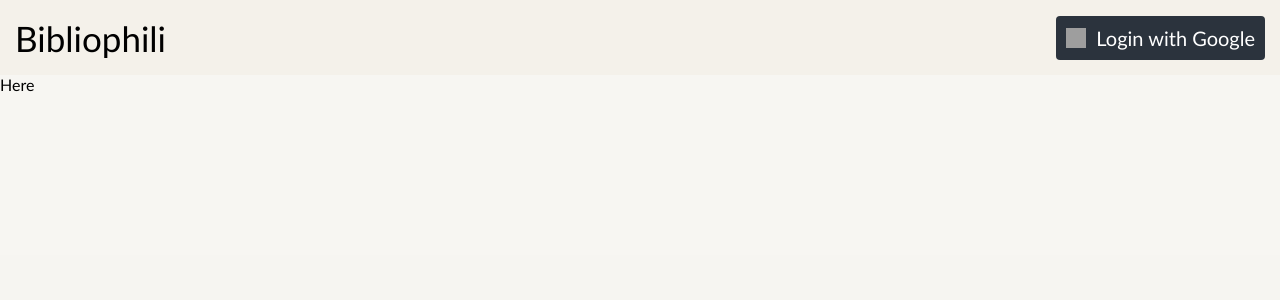
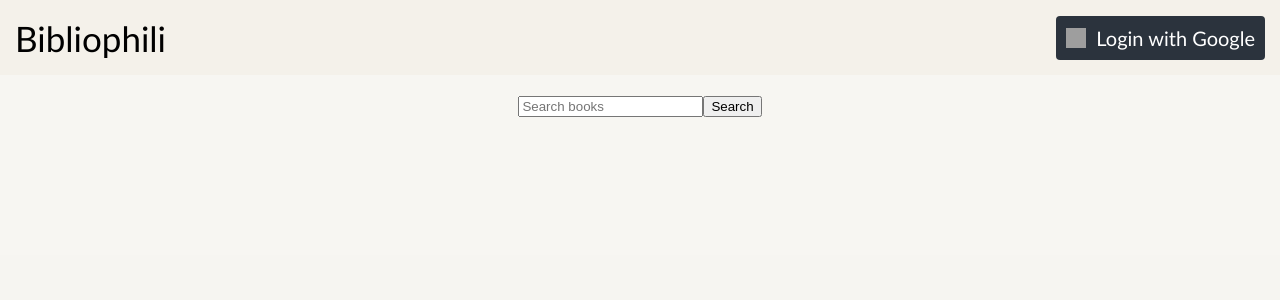
Before and after one commit to mucyildiz/Bookworm, a React (Create React App) app in the folder client/: page /my-books in a window 1280 px wide. Shown: the top 300 px of the page. Built offline with nearby package versions, Linux system fonts and the light colour scheme; no server answers; grey boxes are pictures that could not be loaded.

Commit message:
Added searchbar to library component

```diff
--- a/client/src/components/Library.css
+++ b/client/src/components/Library.css
@@ -0,0 +1,7 @@
+#library-container {
+  display: flex;
+  flex-direction: column;
+  align-items: center;
+  justify-content: center;
+  padding-top: 20px;
+}
--- a/client/src/components/Library.js
+++ b/client/src/components/Library.js
@@ -1,19 +1,19 @@
-import './Header.css';
-import { useState, useEffect } from 'react';
+import './Library.css';
+import Search from './Search';
 import axios from 'axios';
 
 const Library = (props) => {
   const googleBooksAPIKey = props.apiKey;
+
   const test = async () => {
     const response = await axios.get(`https://www.googleapis.com/books/v1/volumes?q=harry-potter&key=AIzaSyDYLvzacyDGmqhxYbqSFBLGa1F3OYY_cbU`);
     const data = await response.data;
     console.log(data.items);
   }
+
   return (
-    <div id='container'>
-      <div id='add-book'>
-        <div onClick={test}>Here</div>
-      </div>
+    <div id='library-container'>
+      <Search id='search-bar' key={googleBooksAPIKey} />
     </div>
   )
 }
```
